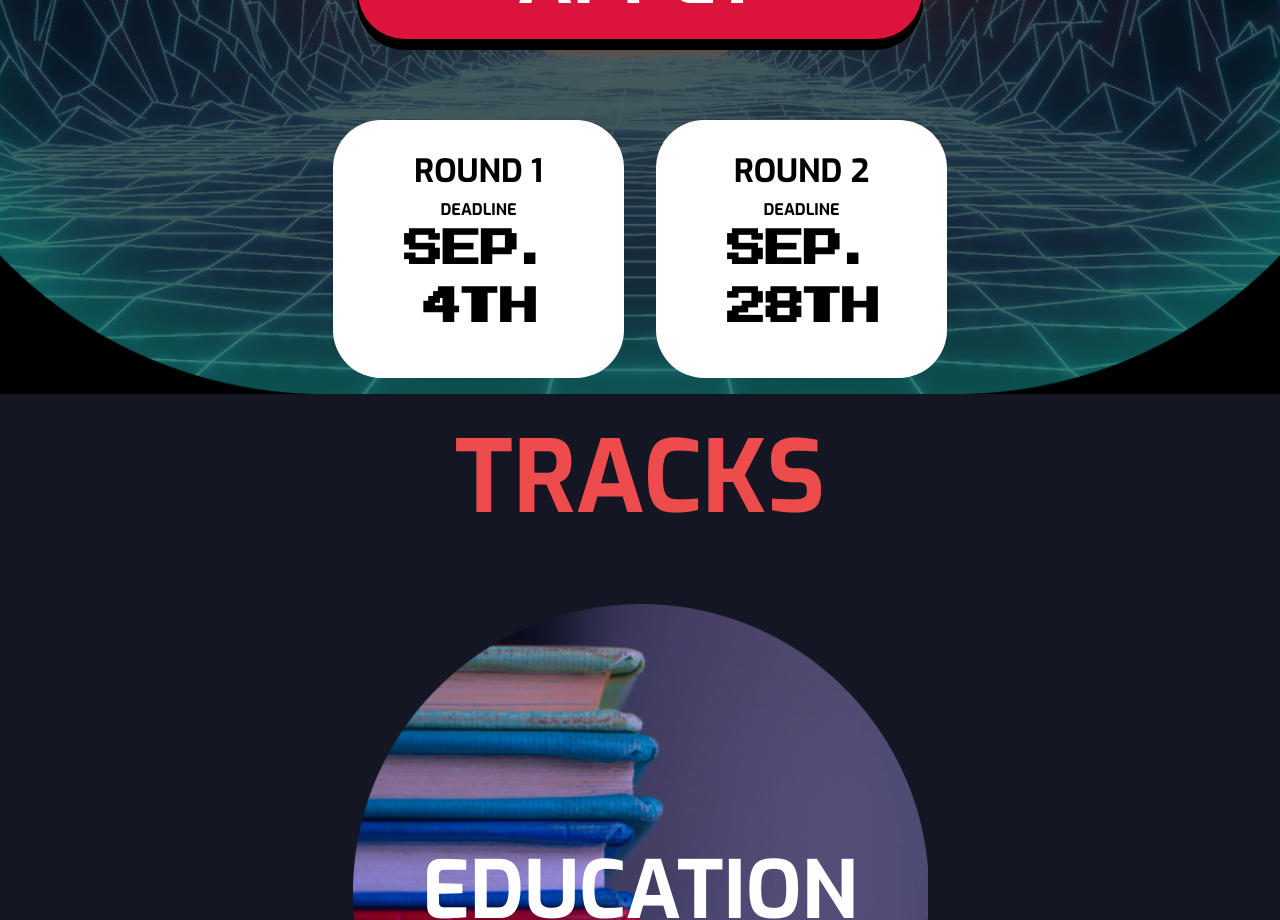
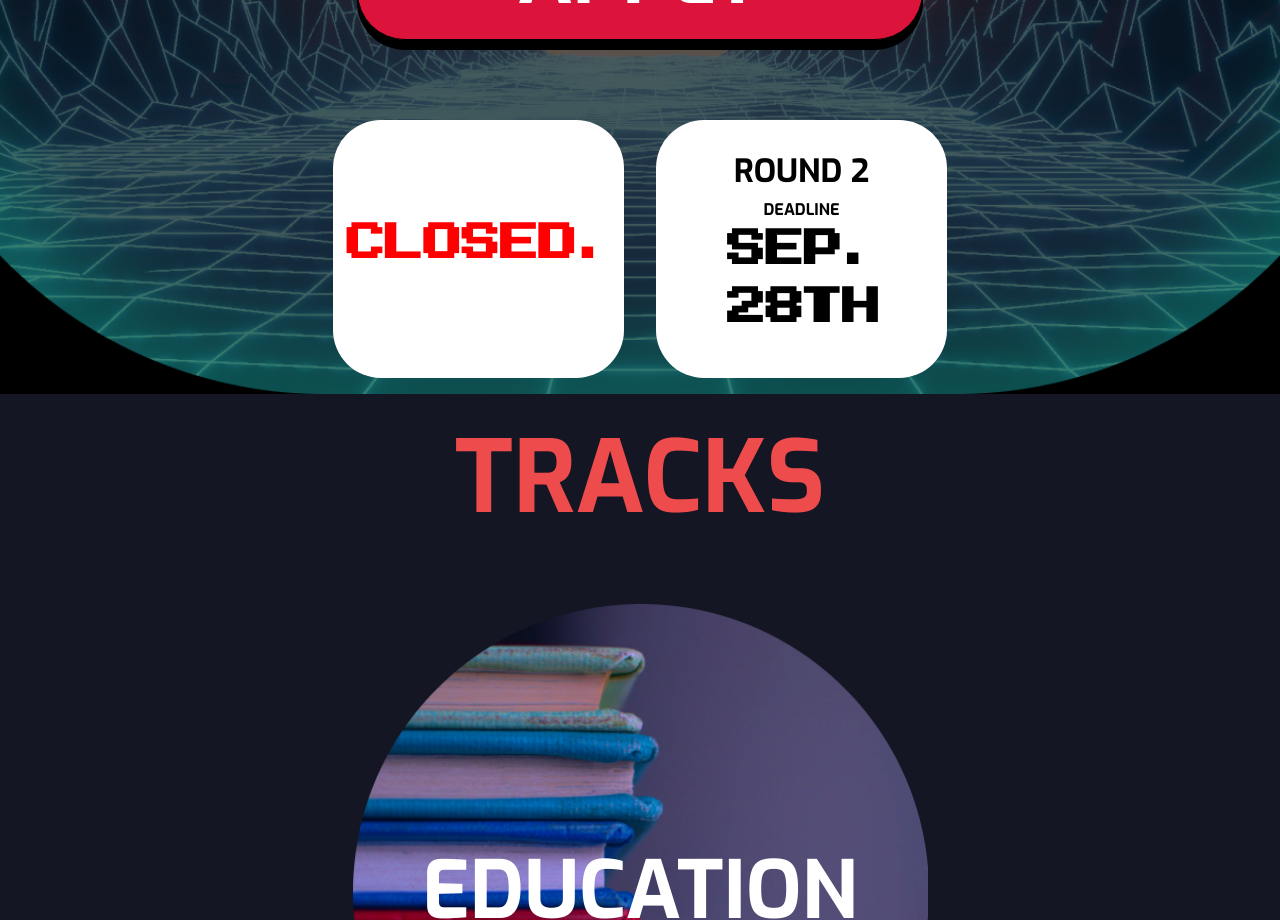
Before and after one commit to Elephant333/hackharvard2022, a React (Create React App) app: page / in a window 1280 px wide. Shown: the part 2140-3060 px from the top of the page. Built offline with nearby package versions, Linux system fonts and the light colour scheme.

Commit message:
deadline reached

```diff
--- a/src/Apply.js
+++ b/src/Apply.js
@@ -22,10 +22,8 @@ function Apply() {
 
       <a className={styles.applyButton} href="https://forms.gle/2omfCFuzWdiETk5RA" target="_blank" rel="noreferrer">APPLY</a>
       <div className={styles.deadlines}>
-        <div>
-          <h2>ROUND 1</h2>
-          <span>DEADLINE</span>
-          <h1>SEP. 4TH</h1>
+        <div style={{ display: 'flex', alignItems: 'center', justifyContent: 'center' }}>
+          <h1 style={{ color: 'red' }}>CLOSED.</h1>
         </div>
         <div>
           <h2>ROUND 2</h2>
```
Also changed, not shown: 2 other files (tests, documents, lock files or other folders).
